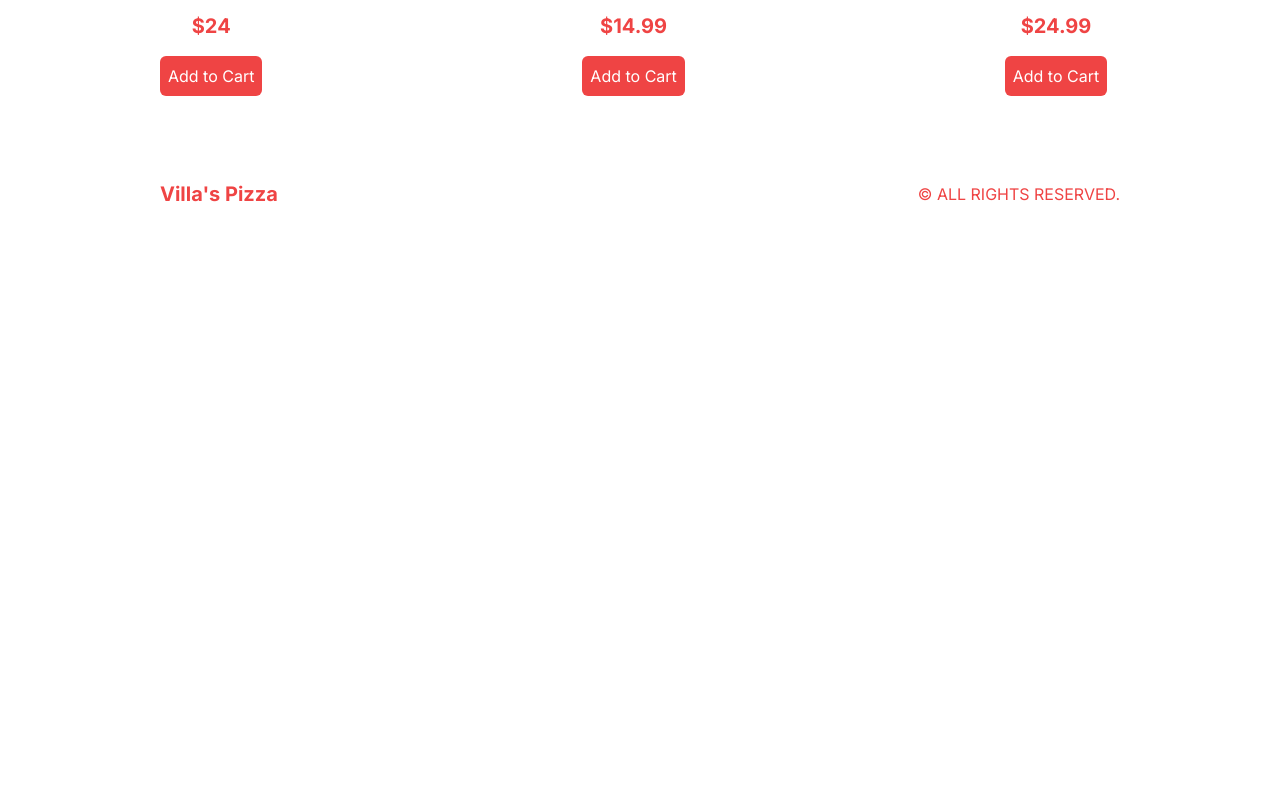
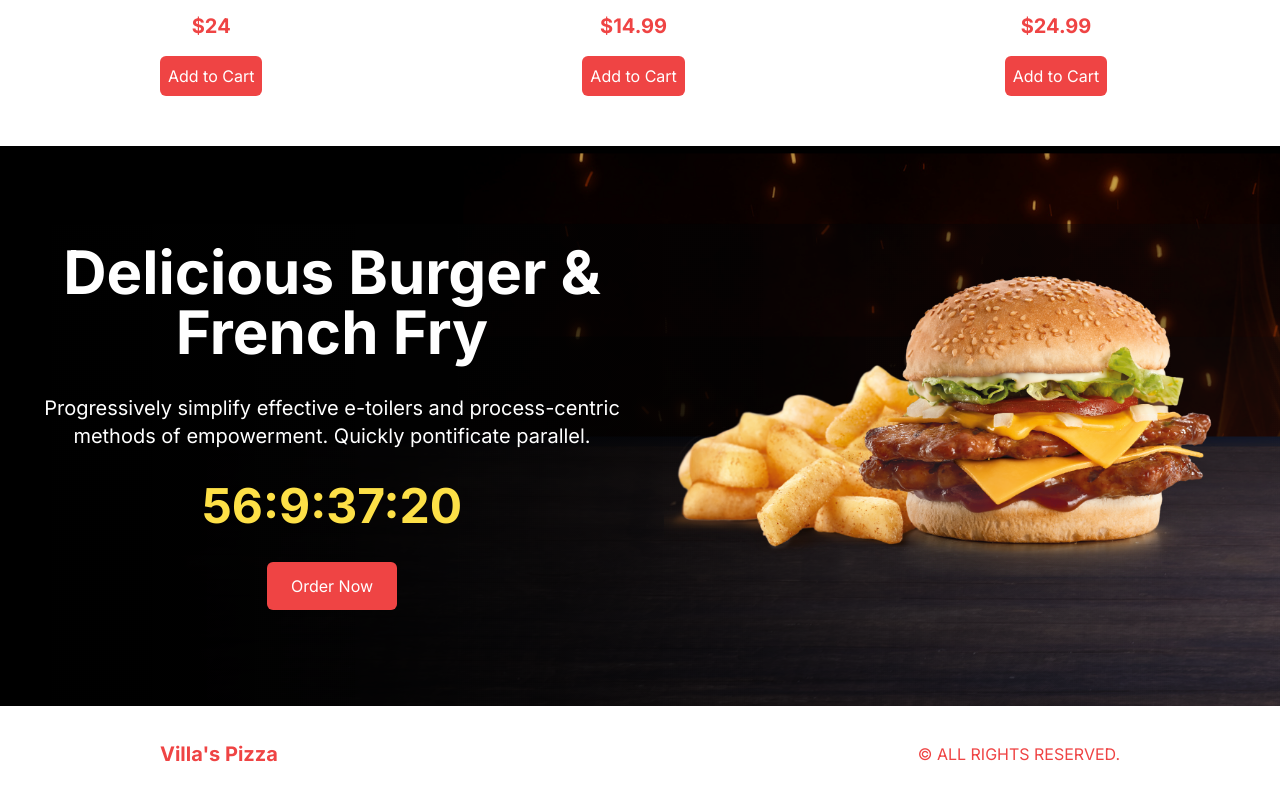
Before and after one commit to J-Varela/restaurant-app, a Next.js app: page / in a window 1280 px wide. Shown: the part 1374-2174 px from the top of the page. Before the commit the page ends 1616 px from the top, so only its background shows below. Built offline with nearby package versions, Linux system fonts and the light colour scheme.

Commit message:
designed offer component/ added Countdown component.

```diff
--- /dev/null
+++ b/src/components/CountDown.tsx
@@ -0,0 +1,33 @@
+'use client';
+import React, { useState, useEffect } from 'react';
+
+const CountDown = () => {
+  let difference = +new Date(`10/10/2023`) - +new Date();
+  const [delay, setDelay] = useState(difference);
+
+  const d = Math.floor(difference / (1000 * 60 * 60 * 24));
+  const h = Math.floor((difference / (1000 * 60 * 60)) % 24);
+  const m = Math.floor((difference / 1000 / 60) % 60);
+  const s = Math.floor((difference / 1000) % 60);
+
+  useEffect(() => {
+    const timer = setInterval(() => {
+      setDelay(delay - 1);
+    }, 1000);
+
+    if (delay === 0) {
+      clearInterval(timer);
+    }
+
+    return () => {
+      clearInterval(timer);
+    };
+  });
+  return (
+    <span className="font-bold text-5xl text-yellow-300">
+      {d}:{h}:{m}:{s}
+    </span>
+  );
+};
+
+export default CountDown;
--- a/src/components/Navbar.tsx
+++ b/src/components/Navbar.tsx
@@ -16,7 +16,7 @@
       </div>
       {/* LOGO  */}
       <div className="text-xl md:font-bold flex-1 md:text-center">
-        <Link href="/">Massimo</Link>
+        <Link href="/">Villa's Pizza</Link>
       </div>
       {/* MOBILE MENU  */}
       <div className="md:hidden">
--- a/src/components/Offer.tsx
+++ b/src/components/Offer.tsx
@@ -1,7 +1,30 @@
+import Image from 'next/image';
 import React from 'react';
+import CountDown from './CountDown';
 
 const Offer = () => {
-  return <div></div>;
+  return (
+    <div className="bg-black h-screen flex flex-col md:flex-row md:justify-between md:bg-[url('/offerBg.png')] md:h-[70vh]">
+      {/* TEXT CONTAINER */}
+      <div className="flex-1 flex flex-col justify-center items-center text-center gap-8 p-6">
+        <h1 className="text-white text-5xl font-bold xl:text-6xl">
+          Delicious Burger & French Fry
+        </h1>
+        <p className="text-white xl:text-xl">
+          Progressively simplify effective e-toilers and process-centric methods
+          of empowerment. Quickly pontificate parallel.
+        </p>
+        <CountDown />
+        <button className="bg-red-500 text-white rounded-md py-3 px-6">
+          Order Now
+        </button>
+      </div>
+      {/* IMAGE CONTAINER */}
+      <div className="flex-1 w-full relative md:h-full">
+        <Image src="/offerProduct.png" alt="" fill className="object-contain" />
+      </div>
+    </div>
+  );
 };
 
 export default Offer;
```
